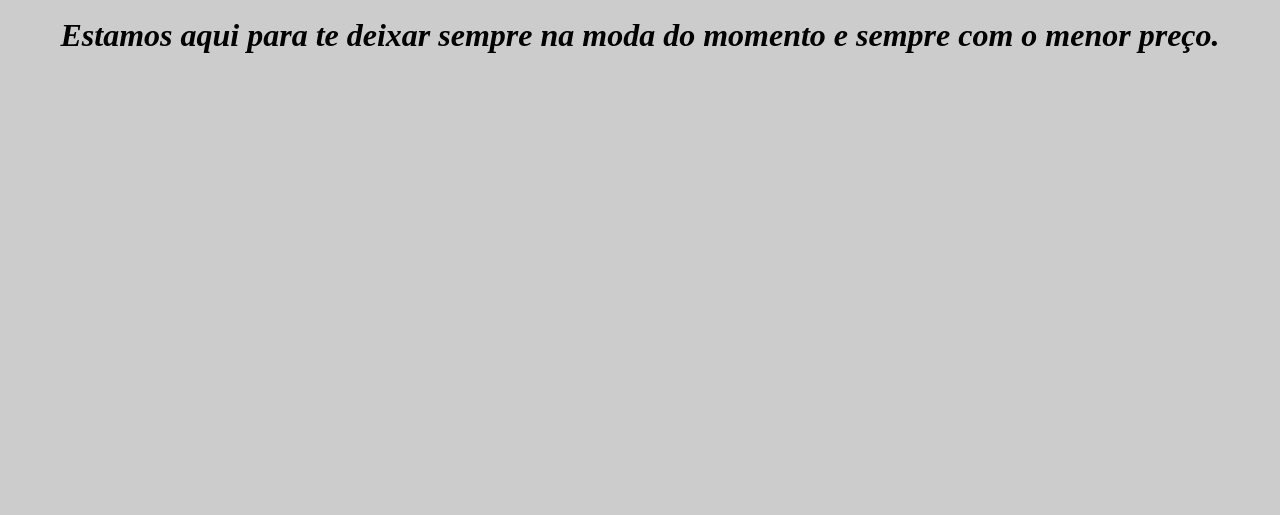
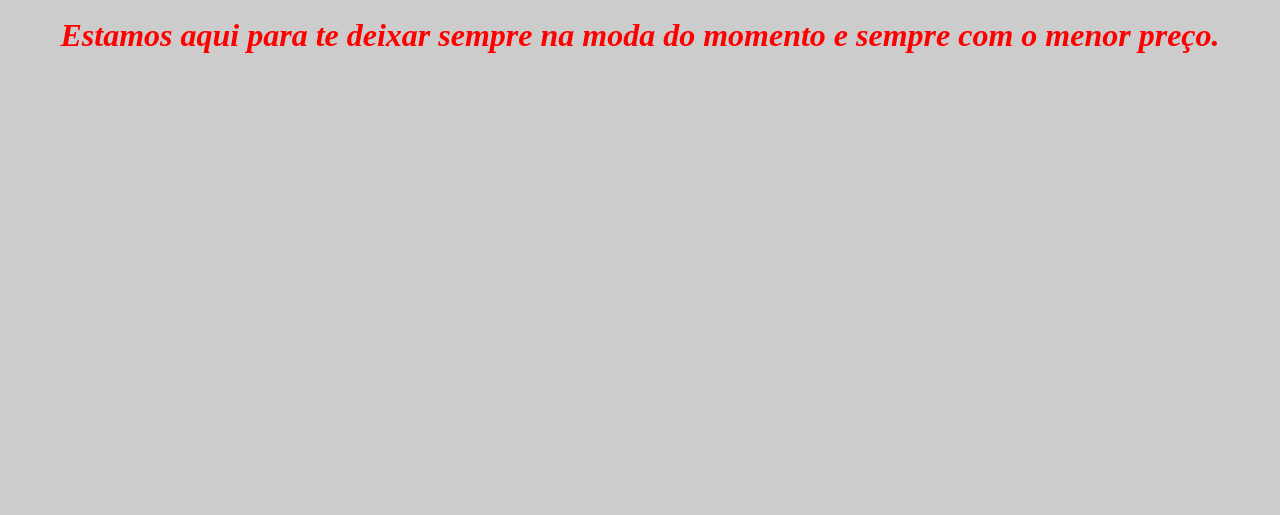
Before and after one commit to MacacoAgiota/site, a plain HTML site: page index.html in a window 1280 px wide. Shown: the part 285-800 px from the top of the page. Drawn offline with Linux system fonts and the light colour scheme.

Commit message:
Update style.css

```diff
--- a/style.css
+++ b/style.css
@@ -5,3 +5,7 @@ body {
 p {
        text-align: center;
 }
+
+strong {
+   color: red;
+}
```
